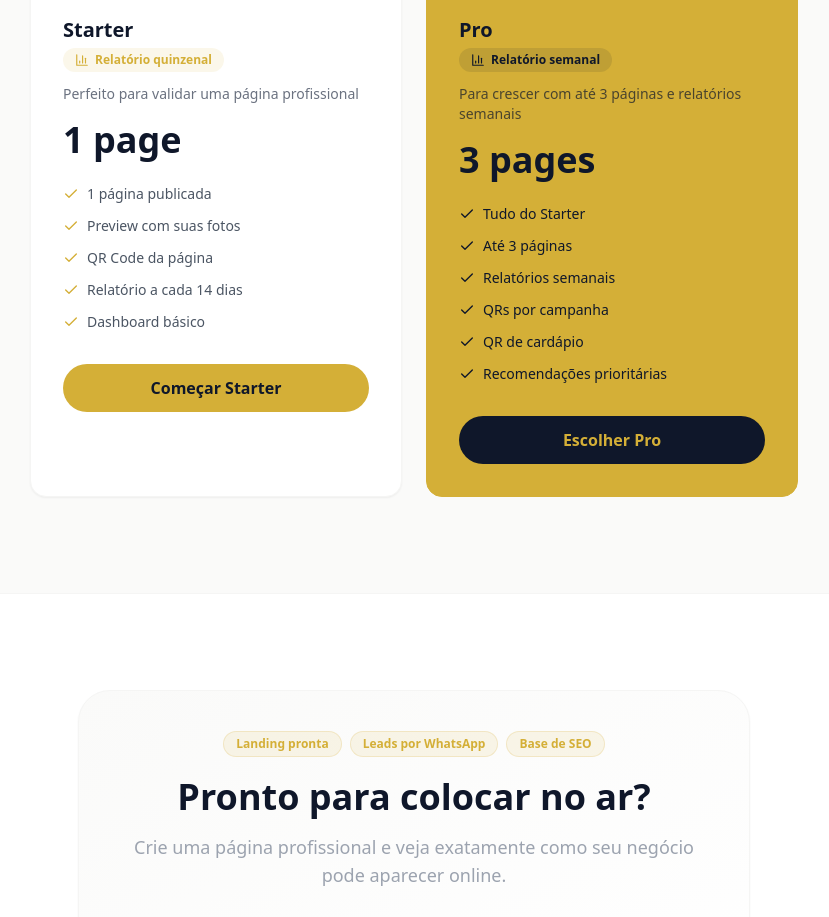
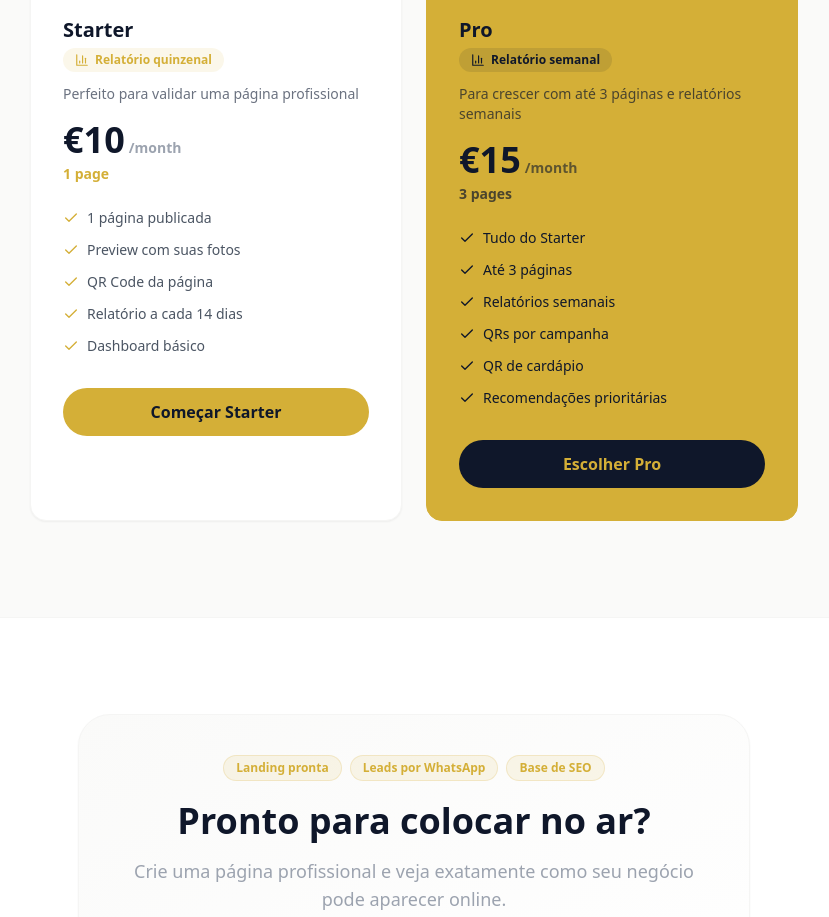
Before and after one commit to gabrieljcsena26-web/vitrine, a Next.js app: page / in a window 1280 px wide. Shown: the part 2625-3542 px from the top of the page, without its empty margins (226-1055 px from the left). Built offline with nearby package versions, Linux system fonts and the light colour scheme; no server answers.

Commit message:
Show plan prices

```diff
--- a/app/billing/page.tsx
+++ b/app/billing/page.tsx
@@ -9,6 +9,8 @@ const plans = [
     id: 'starter',
     name: 'Starter',
     pages: '1 landing page',
+    price: '€10',
+    period: '/mês',
     badge: 'Relatório quinzenal',
     text: 'Para validar uma página profissional com link público, leads e dashboard básico.',
     features: ['1 página publicada', 'Dashboard privado', 'Leads e rastreio', 'Relatório a cada 14 dias'],
@@ -17,6 +19,8 @@ const plans = [
     id: 'pro',
     name: 'Pro',
     pages: '3 landing pages',
+    price: '€15',
+    period: '/mês',
     badge: 'Mais escolhido',
     text: 'Para clientes com múltiplas páginas, campanhas, QR e relatórios semanais.',
     features: ['Até 3 páginas', 'Seletor inteligente por landing', 'QR por campanha', 'Relatório semanal'],
@@ -113,7 +117,11 @@ export default function BillingPage() {
                   <div>
                     <span className={`inline-flex rounded-full px-3 py-1 text-xs font-black ${plan.highlighted ? 'bg-navy text-gold' : 'bg-gold/10 text-gold'}`}>{plan.badge}</span>
                     <h2 className="text-3xl font-black mt-3">{plan.name}</h2>
-                    <p className="font-bold text-lg">{plan.pages}</p>
+                    <div className="mt-2 flex items-end gap-1">
+                      <span className="text-4xl font-black">{plan.price}</span>
+                      <span className={`pb-1 text-sm font-black ${plan.highlighted ? 'text-navy/60' : 'text-gray-400'}`}>{plan.period}</span>
+                    </div>
+                    <p className="font-bold text-lg mt-1">{plan.pages}</p>
                   </div>
                   <CreditCard className="w-7 h-7" />
                 </div>
--- a/app/dashboard/page.tsx
+++ b/app/dashboard/page.tsx
@@ -73,8 +73,8 @@ const CATEGORIES = [
 const DAYS = ['Monday', 'Tuesday', 'Wednesday', 'Thursday', 'Friday', 'Saturday', 'Sunday']
 
 const PLANS = [
-  { id: 'starter', name: 'Starter', pages: '1 page', description: 'Best for one business page' },
-  { id: 'pro', name: 'Pro', pages: '3 pages', description: 'For multiple services or locations' },
+  { id: 'starter', name: 'Starter', pages: '1 page', price: '€10', period: '/month', description: 'Best for one business page' },
+  { id: 'pro', name: 'Pro', pages: '3 pages', price: '€15', period: '/month', description: 'For multiple services or locations' },
 ]
 
 const DEFAULT_SERVICES: Record<string, Service[]> = {
@@ -1468,6 +1468,10 @@ export default function DashboardPage() {
                         <div className="mb-4 flex items-start justify-between gap-3">
                           <div>
                             <p className="text-xl font-black text-navy">{p.name}</p>
+                            <div className="mt-1 flex items-end gap-1">
+                              <span className="text-3xl font-black text-navy">{p.price}</span>
+                              <span className="pb-1 text-xs font-black text-slate-400">{p.period}</span>
+                            </div>
                             <p className="text-sm font-bold text-gold">{p.pages}</p>
                           </div>
                           <div className={`rounded-2xl p-2 ${isPro ? 'bg-navy text-gold' : 'bg-gold/20 text-gold'}`}>
--- a/app/page.tsx
+++ b/app/page.tsx
@@ -590,6 +590,8 @@ export default function HomePage() {
               {
                 name: 'Starter',
                 pages: '1 page',
+                price: '€10',
+                period: '/month',
                 desc: t.starterDesc,
                 features: starterFeatures,
                 cta: t.startStarter,
@@ -599,6 +601,8 @@ export default function HomePage() {
               {
                 name: 'Pro',
                 pages: '3 pages',
+                price: '€15',
+                period: '/month',
                 desc: t.proDesc,
                 features: proFeatures,
                 cta: t.choosePro,
@@ -632,9 +636,11 @@ export default function HomePage() {
                   </p>
                   <div className="flex items-baseline gap-1">
                     <span className="text-4xl font-black text-navy">
-                      {plan.pages}
+                      {plan.price}
                     </span>
+                    <span className={`text-sm font-black ${plan.highlighted ? 'text-navy/60' : 'text-gray-400'}`}>{plan.period}</span>
                   </div>
+                  <p className={`mt-1 text-sm font-bold ${plan.highlighted ? 'text-navy/70' : 'text-gold'}`}>{plan.pages}</p>
                 </div>
                 <ul className="space-y-3 mb-8">
                   {plan.features.map((feat, j) => (
```
